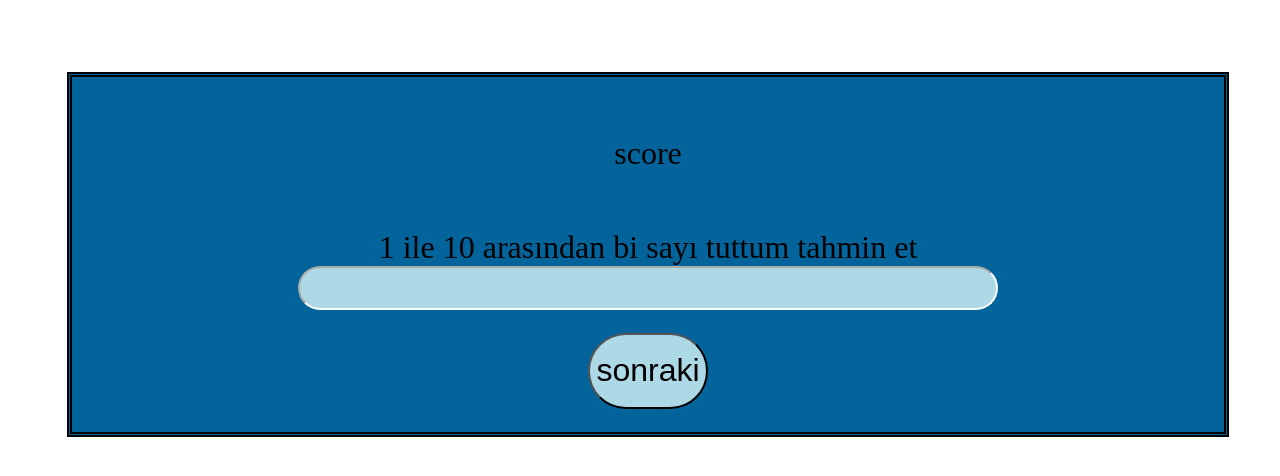
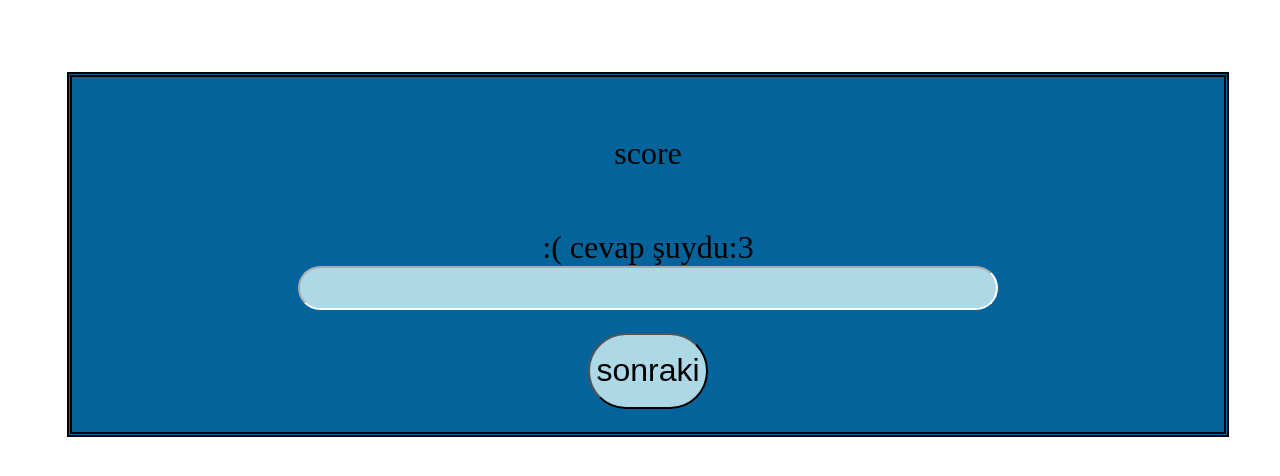
Before and after one commit to ege5901/guess_number, a website: page index.html in a window 1280 px wide. Both pictures are taken after a click on the button "sonraki". Drawn offline with Linux system fonts and the light colour scheme.

Commit message:
beta ver 0.9

```diff
--- a/index.html
+++ b/index.html
@@ -13,7 +13,7 @@
         <p id="score">score</p>
         <p id="label"> 1 ile 10 arasından bi sayı tuttum tahmin et</p>
         <input id="input" />
-        <button id="button" onmouseover="buttonmouseover();" onmouseleave="buttononmouseleave();"=>sonraki</button>
+        <button id="button" onmouseover="buttonmouseover();" onmouseleave="buttononmouseleave();" onclick="next();" >sonraki</button>
       </div>
     </div>
         <script src='main.js'></script>
--- a/main.js
+++ b/main.js
@@ -1,11 +1,51 @@
-button = document.getElementById('button')
+label = document.getElementById('label');
+scorelabel = document.getElementById('score');
+button = document.getElementById('button');
+input = document.getElementById("input");
+
+/*
+// TODO:
+  score ekle
+  2. aşamada input gizlensin
+  bugları çöz
+
+  */
 
 
 function buttonmouseover() {
-  button.innerHTML = "ilerlemek için tıkla"
+  button.innerHTML = "ilerlemek için tıkla";
 
 }
 
 function buttononmouseleave() {
-  button.innerHTML = "sonraki"
+  button.innerHTML = "sonraki";
 }
+function random() {
+  return Math.floor((Math.random()*10)+1);
+}
+
+var stage = 2;
+var score = 0;
+
+function next() {
+
+  if (window.stage == 1) {
+    window.scorelabel.innerHTML = ("score: " + window.score);
+    window.label.innerHTML = ("1 İle 10 Arasından Bi Sayı Tuttum Tahmin Et");
+    window.stage = 2;
+  }
+
+  else if (window.stage == 2) {
+    var guess = window.input.value;
+    var random = window.random();
+    if (guess == random) {
+      window.label.innerHTML = "AFFERİN LEN";
+    }
+    else {
+      window.label.innerHTML = ":( cevap şuydu:"+ random;
+
+    }
+
+    window.stage = 1;
+  }
+}
```
Also changed, not shown: main.css (line endings or trailing spaces).
